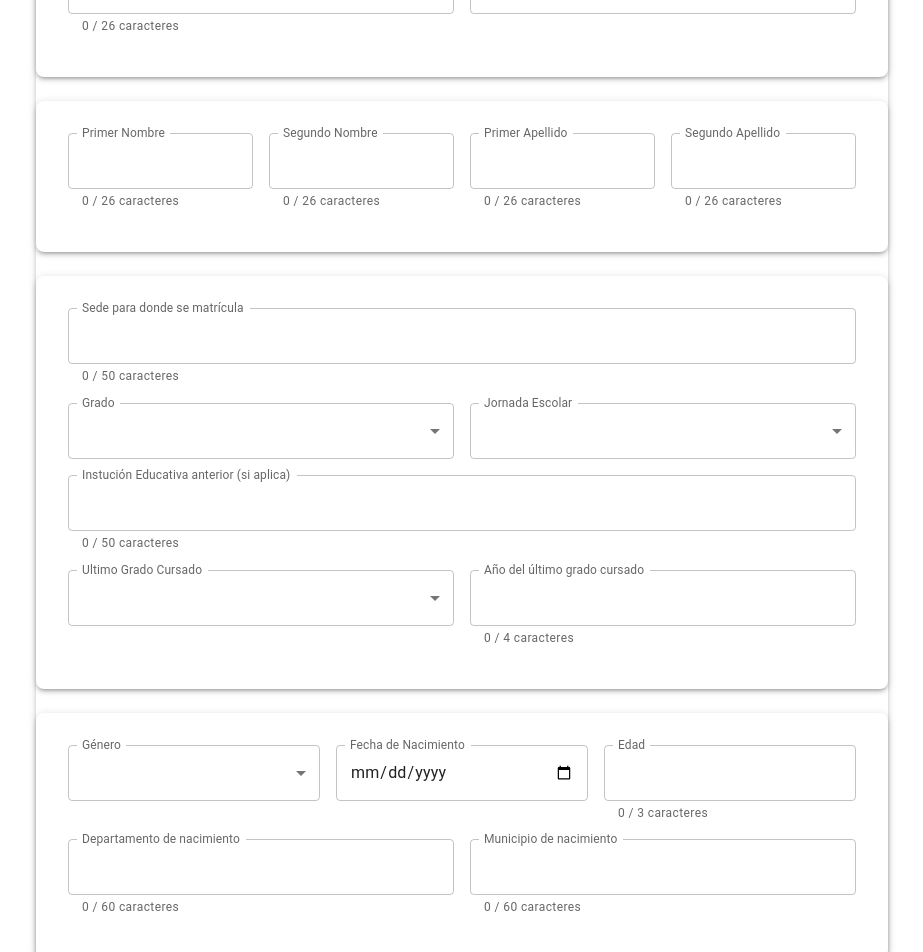
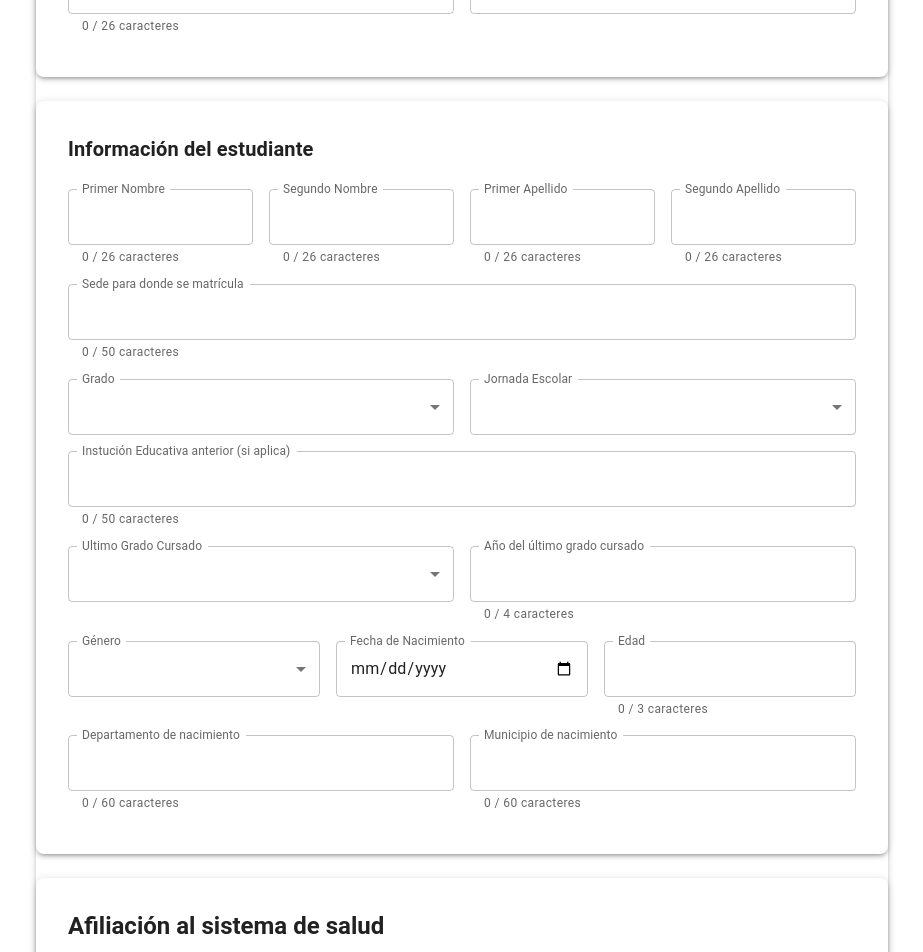
Before and after one commit to andresmedina840/front_colegio_alegria, a Next.js app: page /estudiantes in a window 1280 px wide. Shown: the part 260-1212 px from the top of the page, without its empty margins (178-1101 px from the left). Built offline with nearby package versions, Linux system fonts and the light colour scheme.

Commit message:
estudiantes

```diff
--- a/src/app/components/CreateStudentForm.tsx
+++ b/src/app/components/CreateStudentForm.tsx
@@ -37,17 +37,14 @@ const CreateStudentForm = () => {
     segundoNombre: "",
     primerApellido: "",
     segundoApellido: "",
-    tipoIdentificacion: "",
     numeroIdentificacion: "",
     fechaNacimiento: "",
     fechaMatricula: "",
     genero: "",
     grado: "",
     jornada: "",
-    direccion: "",
     departamentoNacimiento: "",
     municipioNacimiento: "",
-    telefono: "",
     sedeMatricula: "",
     institucionEducativaAnterior: "",
     ultimoGradoCursado: "",
@@ -81,17 +78,14 @@ const CreateStudentForm = () => {
         segundoNombre: "",
         primerApellido: "",
         segundoApellido: "",
-        tipoIdentificacion: "",
         numeroIdentificacion: "",
         fechaNacimiento: "",
         fechaMatricula: "",
         genero: "",
         grado: "",
         jornada: "",
-        direccion: "",
         departamentoNacimiento: "",
         municipioNacimiento: "",
-        telefono: "",
         sedeMatricula: "",
         institucionEducativaAnterior: "",
         ultimoGradoCursado: "",
@@ -176,6 +170,13 @@ const CreateStudentForm = () => {
 
       <Card sx={{ p: 2, mb: 3, boxShadow: 3, borderRadius: 2 }}>
         <CardContent>
+          <Typography
+            variant="h6"
+            align="left"
+            sx={{ fontWeight: "bold", mb: 3 }}
+          >
+            Información del estudiante
+          </Typography>
           <Grid container spacing={2}>
             <Grid item xs={12} sm={3}>
               <TextField
@@ -253,13 +254,6 @@ const CreateStudentForm = () => {
                 }}
               />
             </Grid>
-          </Grid>
-        </CardContent>
-      </Card>
-
-      <Card sx={{ p: 2, mb: 3, boxShadow: 3, borderRadius: 2 }}>
-        <CardContent>
-          <Grid container spacing={2}>
             <Grid item xs={12} sm={12}>
               <TextField
                 fullWidth
@@ -380,12 +374,6 @@ const CreateStudentForm = () => {
                 }}
               />
             </Grid>
-          </Grid>
-        </CardContent>
-      </Card>
-      <Card sx={{ p: 2, boxShadow: 3, borderRadius: 2 }}>
-        <CardContent>
-          <Grid container spacing={2}>
             <Grid item xs={12} sm={4}>
               <TextField
                 select
@@ -483,6 +471,7 @@ const CreateStudentForm = () => {
           </Grid>
         </CardContent>
       </Card>
+
       <Card sx={{ p: 2, boxShadow: 3, borderRadius: 2 }}>
         <CardContent>
           <Typography
```
